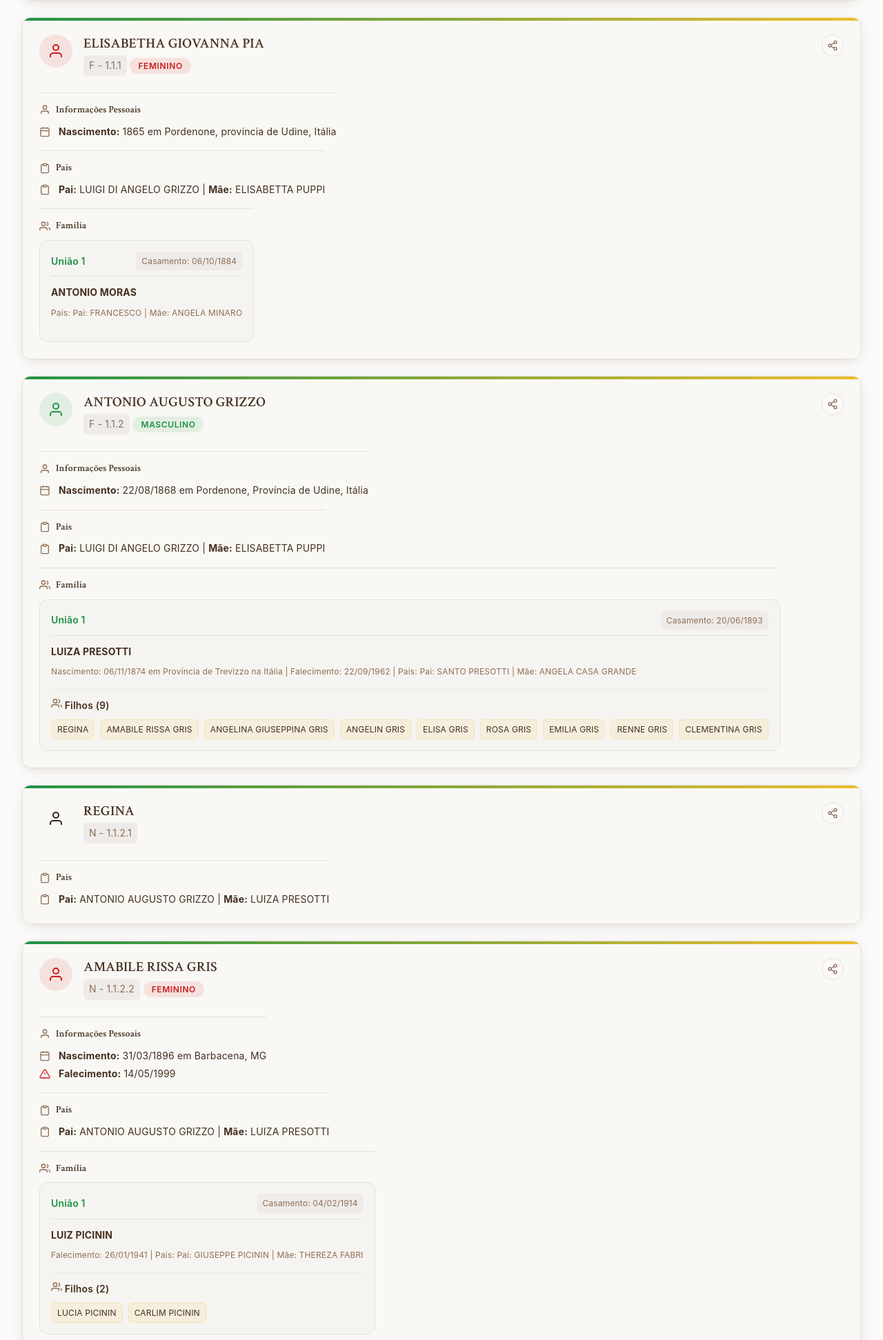
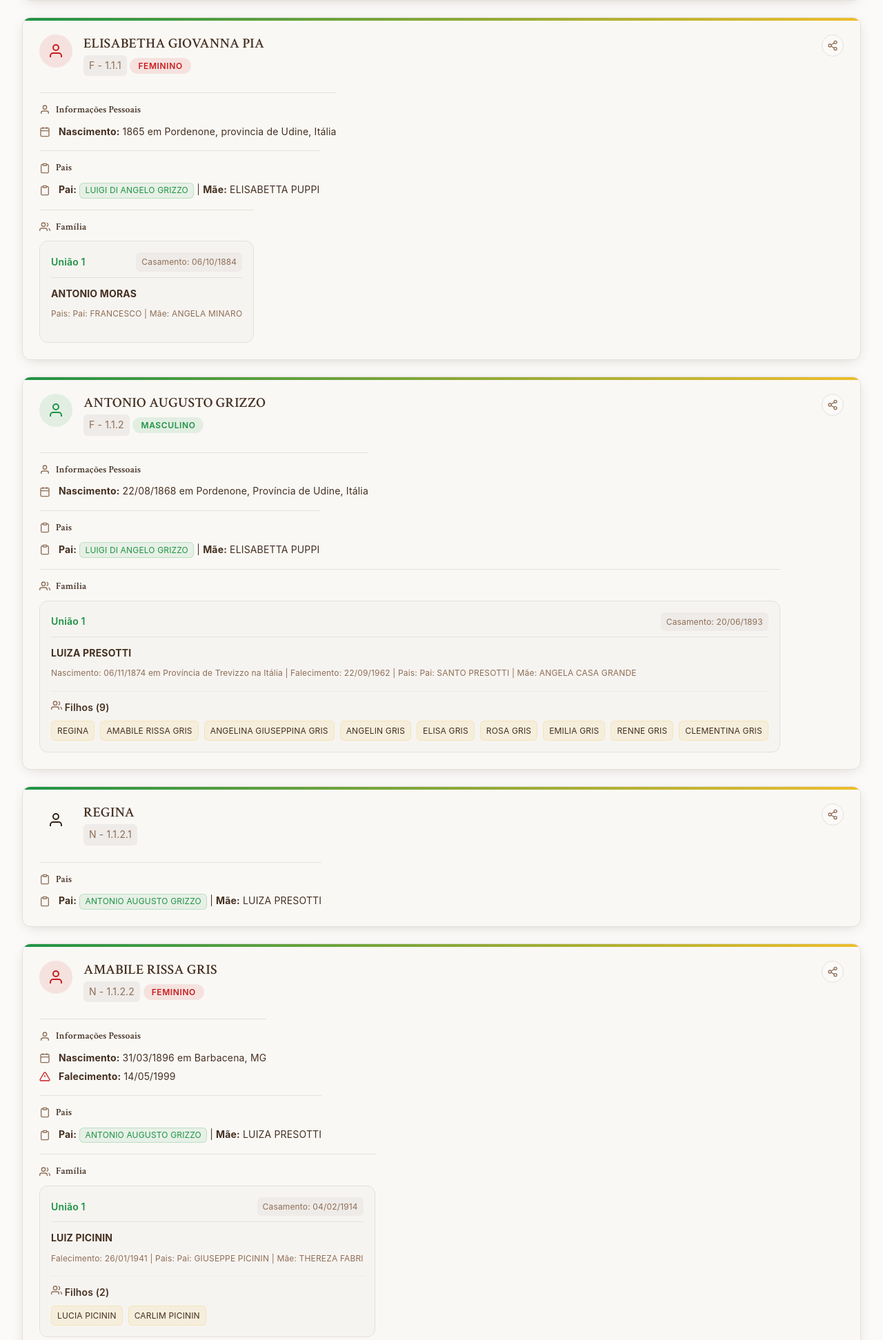
Before and after one commit to criscmaia/site_grissi, a PHP site: page /arvore-genealogica.html in a window 1280 px wide. Shown: the part 1216-3159 px from the top of the page at 69% size. Run offline with PHP 8.4, Linux system fonts and the light colour scheme.

Commit message:
Add parent link styles to enhance user interaction in the genealogy tree
This commit introduces new CSS styles for parent link chips, making them distinct and clickable. The styles include hover effects and improved visual design, contributing to a more engaging user experience. These changes align with ongoing efforts to optimize the codebase and maintain a clean, organized structure.

```diff
--- a/arvore.css
+++ b/arvore.css
@@ -888,6 +888,26 @@
   transform: translateY(-1px);
 }
 
+/* Parent link chips (clickable, distinct from children) */
+.parent-link {
+  display: inline-block;
+  background: hsl(var(--primary) / 0.08);
+  color: hsl(var(--primary));
+  padding: 0.2rem 0.45rem;
+  border-radius: 0.375rem;
+  font-size: 0.75rem;
+  line-height: 1.2;
+  cursor: pointer;
+  transition: all 0.2s ease;
+  border: 1px solid hsl(var(--primary) / 0.2);
+  text-decoration: none;
+}
+
+.parent-link:hover {
+  background: hsl(var(--primary) / 0.15);
+  transform: translateY(-1px);
+}
+
 /* Responsive Design */
 @media (max-width: 768px) {
   .genealogy-container {
```
